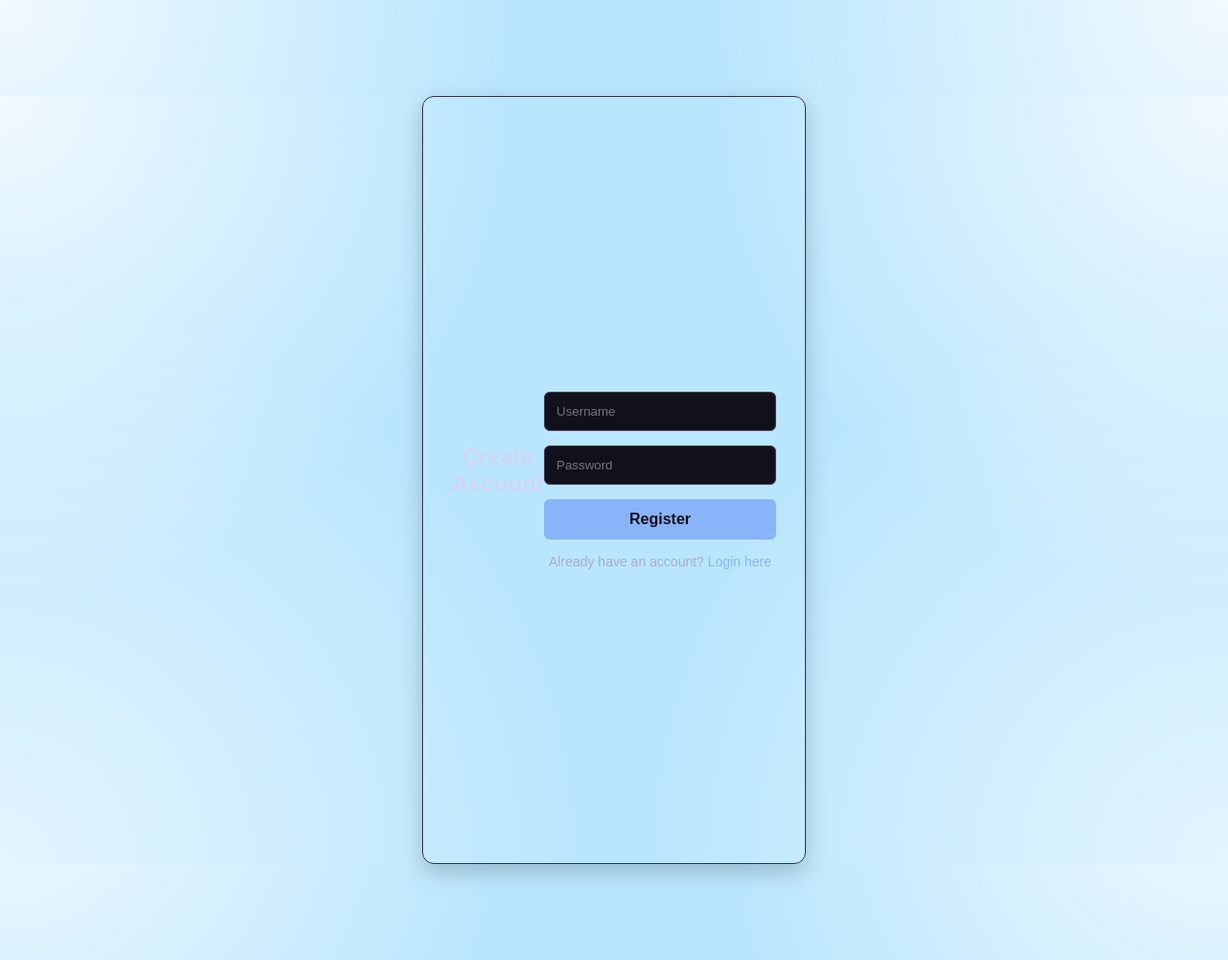
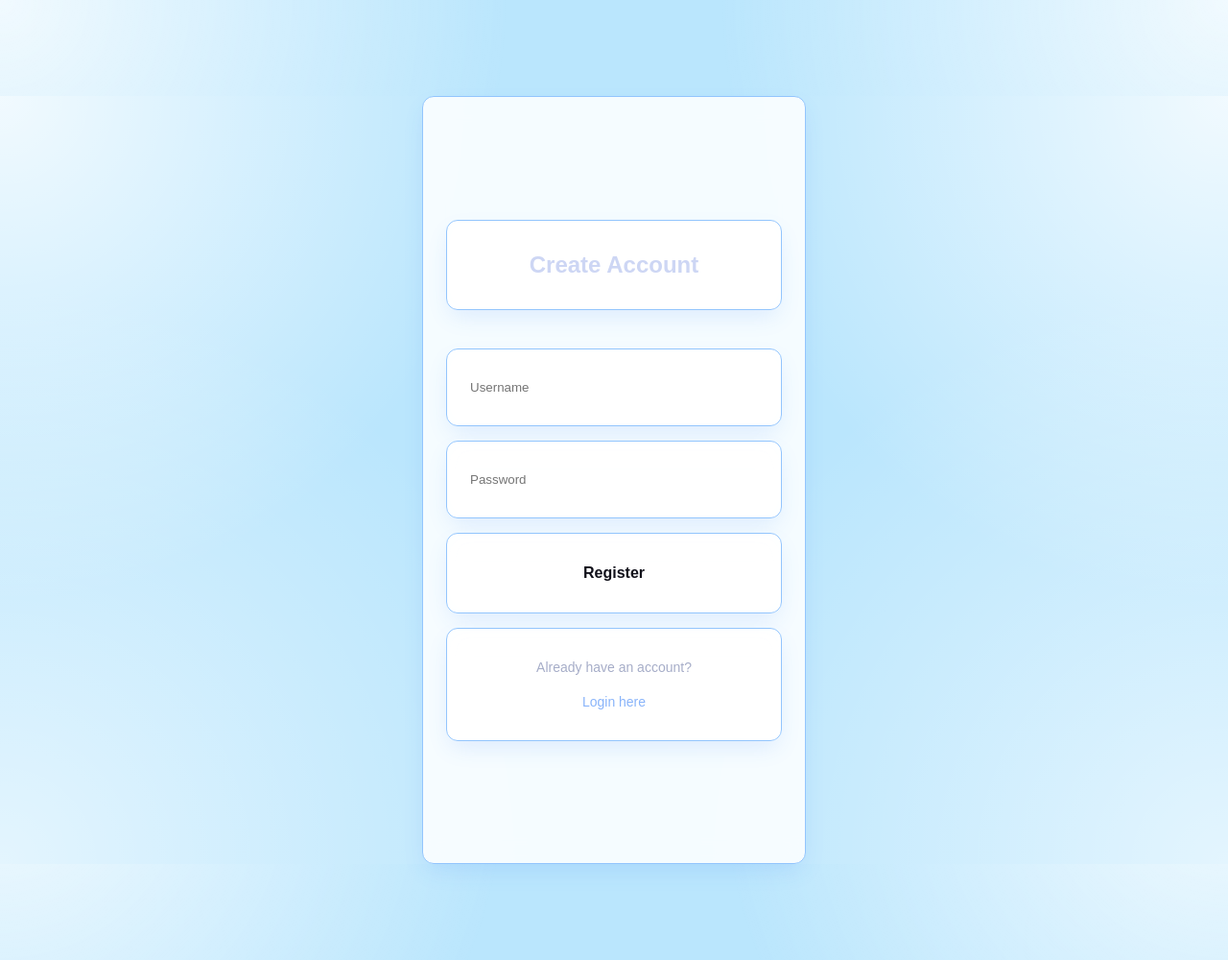
Before and after one commit to pujaux/Task-Management-app, a Flask app: page /register in a window 1280 px wide. Shown: the whole page at 96% size. Run offline with Flask 3, Linux system fonts and the light colour scheme.

Commit message:
Design: Implement seamless baby blue theme with peripheral white ray gradients

```diff
--- a/static/style.css
+++ b/static/style.css
@@ -56,7 +56,48 @@ html, body {
   display: flex;
   align-items: center;
   justify-content: center;
-  background: transparent !important; /* Forces the baby blue body glow to show through */
+  background: transparent !important;
+  padding: 20px;
+}
+
+/* Fixes the narrow vertical box and text overlapping from image_43f10b.jpg */
+.auth-card, .login-container, .register-container, [class*="login"], [class*="auth"] {
+  background: rgba(255, 255, 255, 0.85) !important;
+  border: 1px solid var(--border) !important;
+  border-radius: var(--radius) !important;
+  padding: 32px 24px !important;
+  width: 100% !important;
+  max-width: 400px !important;
+  box-shadow: 0 10px 25px -5px rgba(59, 130, 246, 0.15) !important;
+  backdrop-filter: blur(12px) !important;
+  display: flex !important;
+  flex-direction: column !important;
+  gap: 20px !important;
+  align-items: stretch !important;
+}
+
+/* Force headings inside the login card to remain readable, clean, and top-aligned */
+.auth-card h2, .auth-card h1, .login-container h2, [class*="login"] h2, [class*="auth"] h2 {
+  font-family: var(--font-display) !important;
+  color: #1e3a8a !important; /* Rich deep blue */
+  font-size: 24px !important;
+  font-weight: 700 !important;
+  text-align: center !important;
+  margin: 0 0 8px 0 !important;
+  display: block !important;
+  position: static !important;
+  width: 100% !important;
+}
+
+/* Ensure inputs take up full width nicely */
+.auth-card input, .login-container input {
+  width: 100% !important;
+  background: #ffffff !important;
+  color: var(--text) !important;
+  border: 1px solid var(--border) !important;
+  padding: 10px 14px !important;
+  font-size: 14px !important;
+  border-radius: var(--radius-sm) !important;
 }
 
 /* ---------- App Frame Container ---------- */
```
